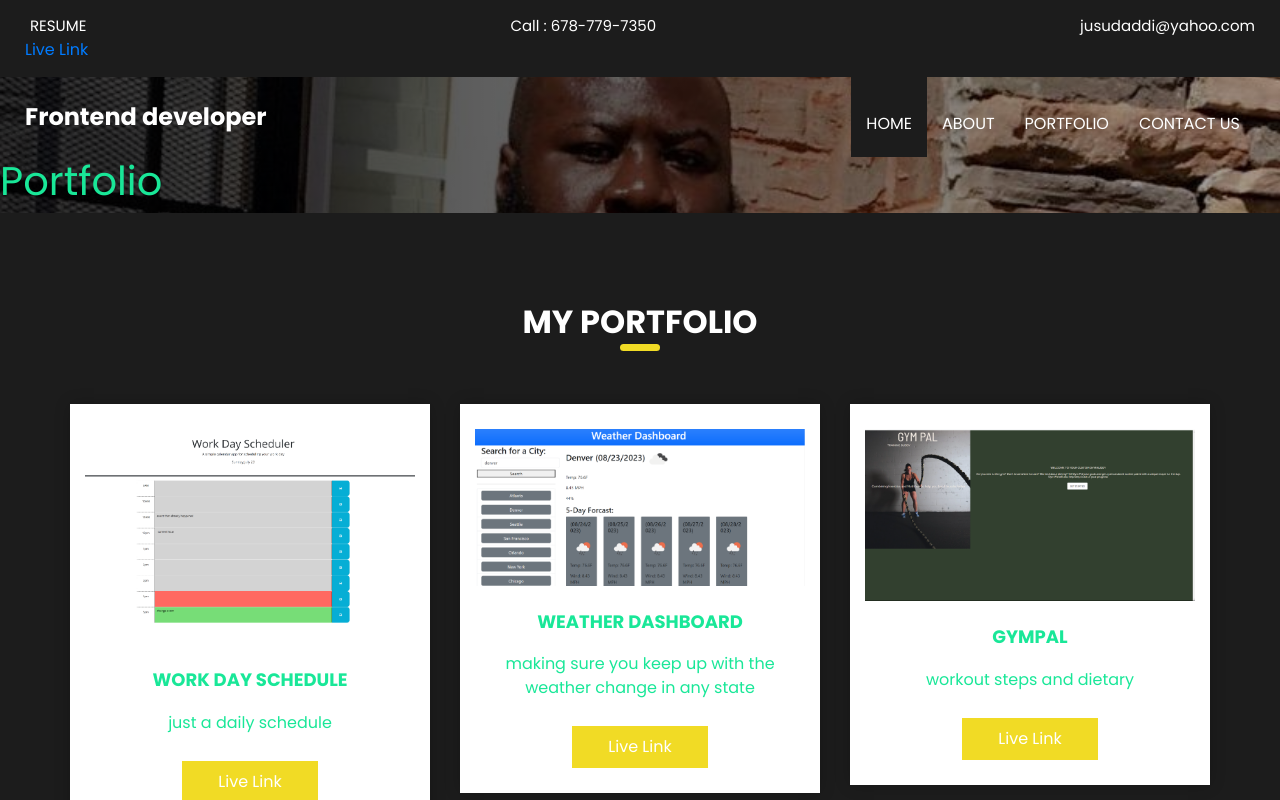
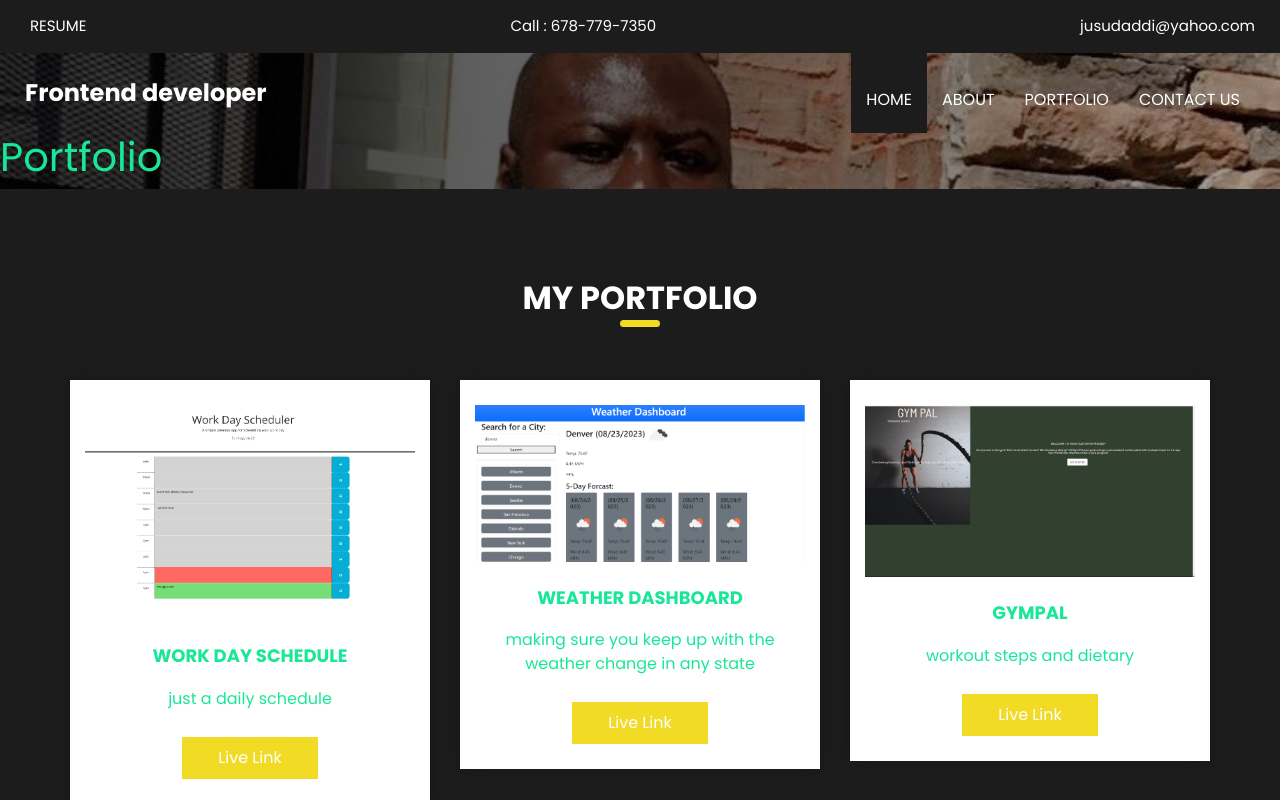
Before and after one commit to jusukarneh/React---Portfolio-2.0, a React (Vite) app: page /portfolio in a window 1280 px wide. Shown: the top 800 px of the page. Built offline with nearby package versions, Linux system fonts and the light colour scheme; no server answers; some icons are missing.

Commit message:
code quiz link

```diff
--- a/src/Components/Header/index.jsx
+++ b/src/Components/Header/index.jsx
@@ -34,7 +34,7 @@ function Header() {
               </a>
 
               <a href="https://github.com/jusukarneh" target="_blank" >
-                Live Link
+
 
                 <i class="fa fa-github" aria-hidden="true"></i>
               </a>
--- a/src/Pages/Portfolio.jsx
+++ b/src/Pages/Portfolio.jsx
@@ -112,7 +112,7 @@ function Portfolio() {
                   <p>
                     school test and the score at the end
                   </p>
-                  <a href="" target="_blank">
+                  <a href="https://jusukarneh.github.io/my-code-quiz/" target="_blank">
                     Live Link
                   </a>
                 </div>
```
